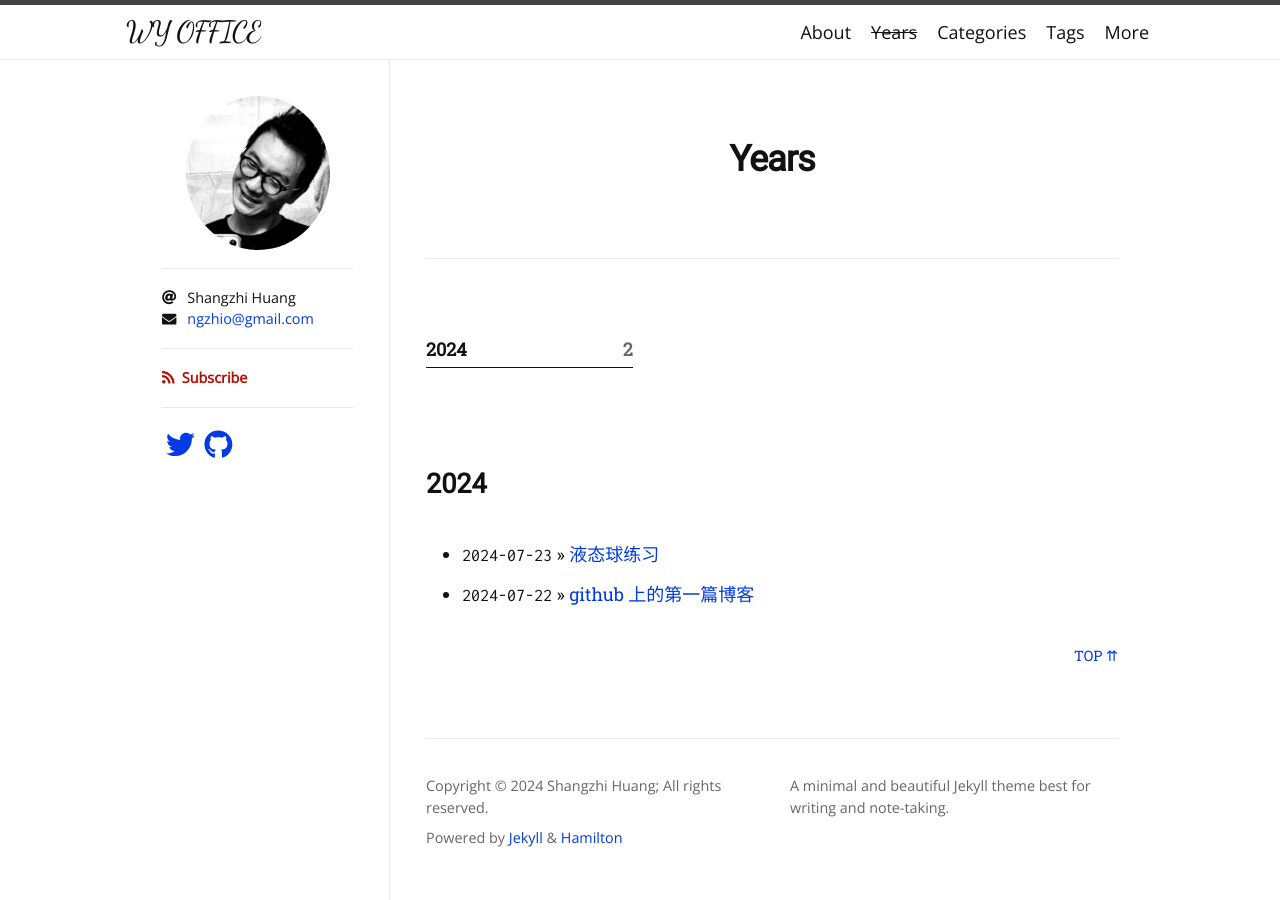
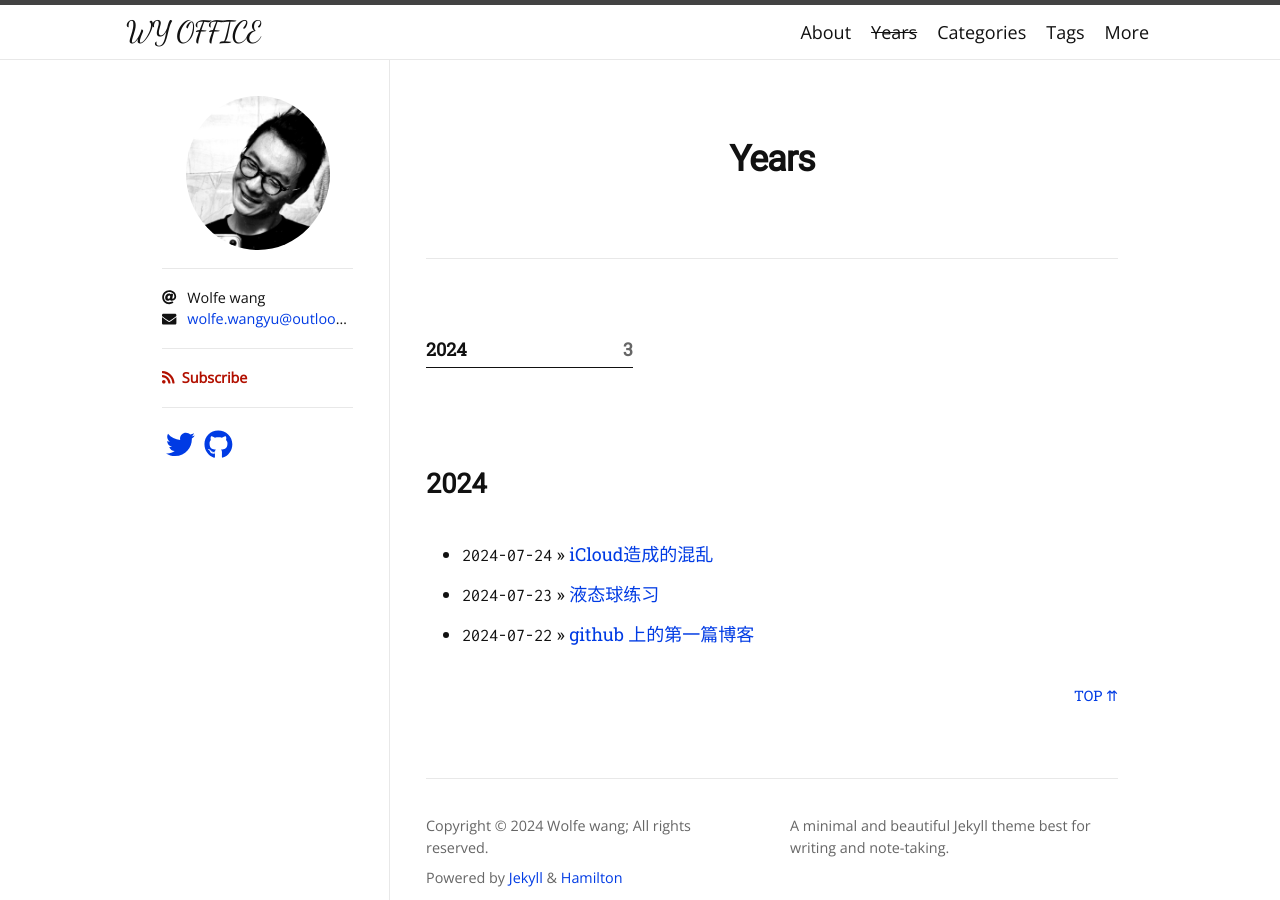
Before and after one commit to wolfewangyu/wolfewangyu.github.io, a Jekyll site: the page built from years.md, in a window 1280 px wide. Built offline with Jekyll 4.4.1, drawn with Linux system fonts in a browser that asks for light colours; nearby versions of some CDN libraries; some web fonts are replaced.

Commit message:
icloud issue

```diff
--- a/_config.yml
+++ b/_config.yml
@@ -1,8 +1,8 @@
 title: WY OFFICE
 description: A minimal and beautiful Jekyll theme best for writing and note-taking.
-author: Shangzhi Huang
+author: Wolfe wang
 avatar: /photo.png
-email: ngzhio@gmail.com
+email: wolfe.wangyu@outlook.com
 
 plugins:
   - jekyll-seo-tag
```
Also changed, not shown: _posts/2024-07-24-icloud的困扰.md (added, +18 -0 lines), 1 other file.
